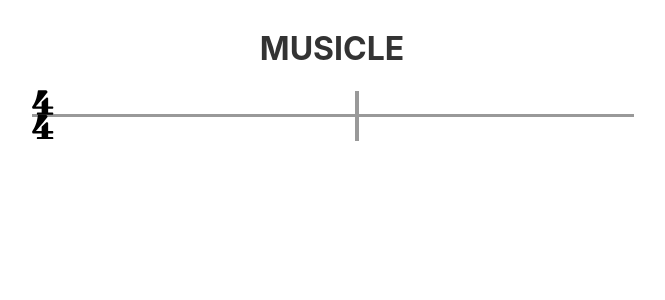
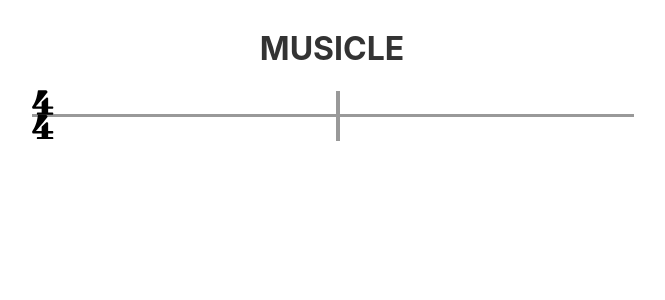
Before and after one commit to amypellegrini/musicle, a Svelte app: page / in a window 1280 px wide. Shown: the top 300 px of the page, without its empty margins (308-973 px from the left). Built offline with nearby package versions, Linux system fonts and the light colour scheme.

Commit message:
Adjust row barline positioning (center)

```diff
--- a/src/components/Row.svelte
+++ b/src/components/Row.svelte
@@ -34,7 +34,7 @@
   }
 
   .barline {
-    left: 300px;
+    left: 281px;
     transform: rotate(90deg);
     border-style: solid;
     position: absolute;
```
